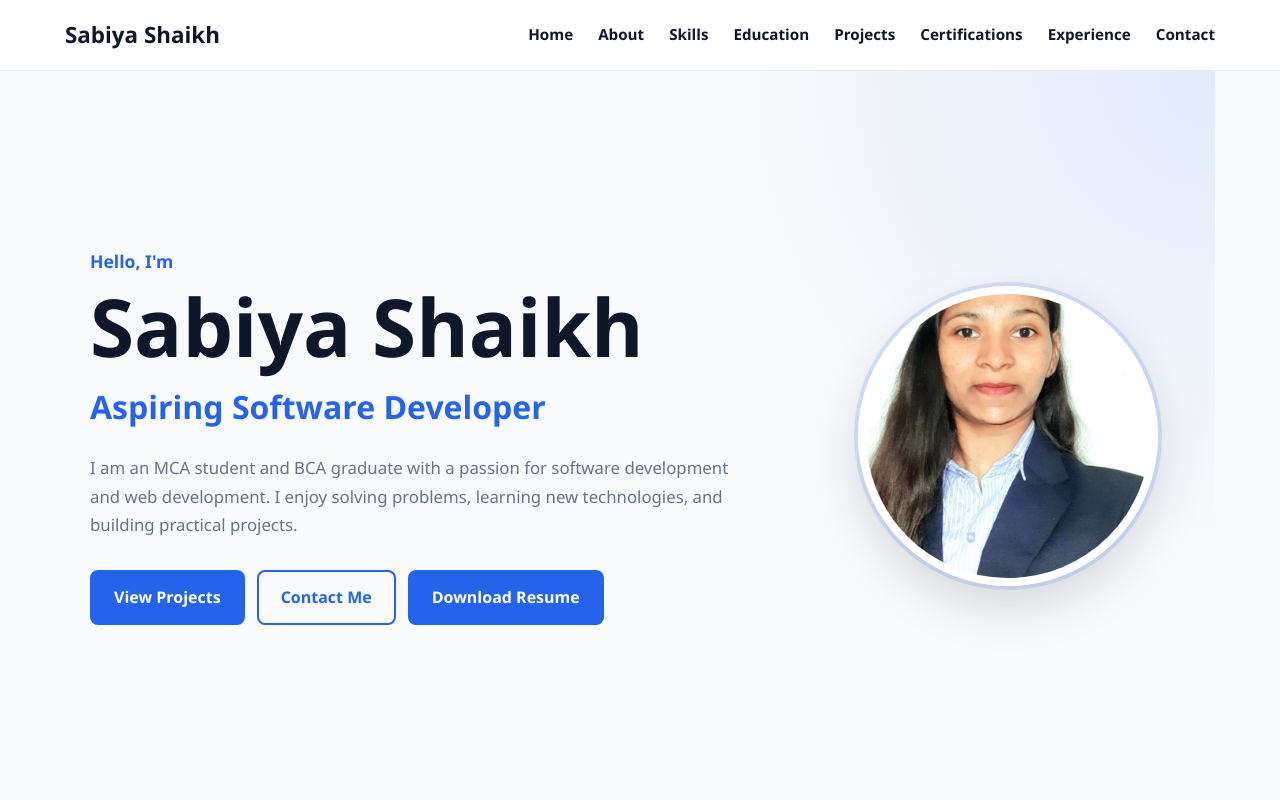
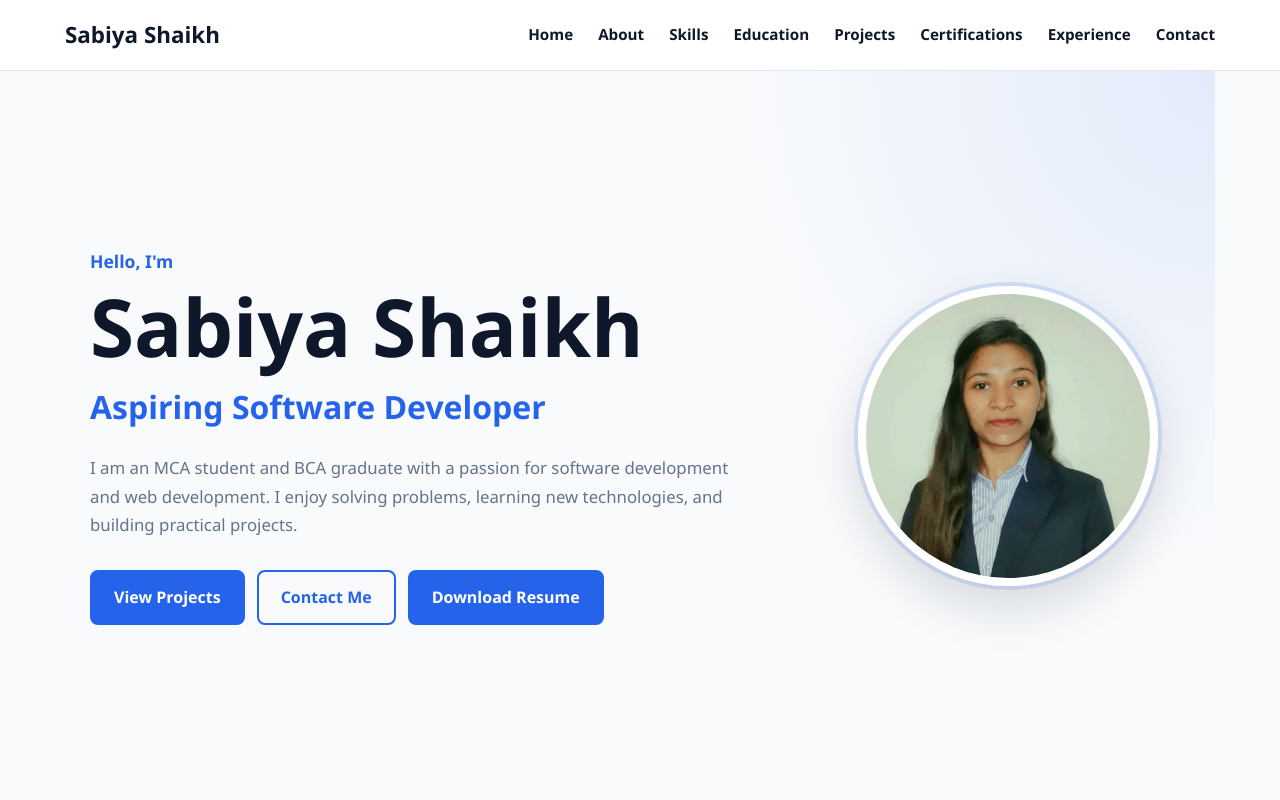
Before and after one commit to Sabiya1304/SabiyaShaikh_Assignment1_FullStackDevelopment, a plain HTML site: page frontend/index.html in a window 1280 px wide. Shown: the top 800 px of the page. Drawn offline with Linux system fonts and the light colour scheme.

Commit message:
Update index.html

```diff
--- a/frontend/index.html
+++ b/frontend/index.html
@@ -141,7 +141,7 @@
             <div class="home-image">
 
                 <img
-                    src="resume/pic.jpg"
+                    src="resume/pic3.jpeg"
                     alt="Sabiya Shaikh - Aspiring Software Developer"
                 >
 
```
